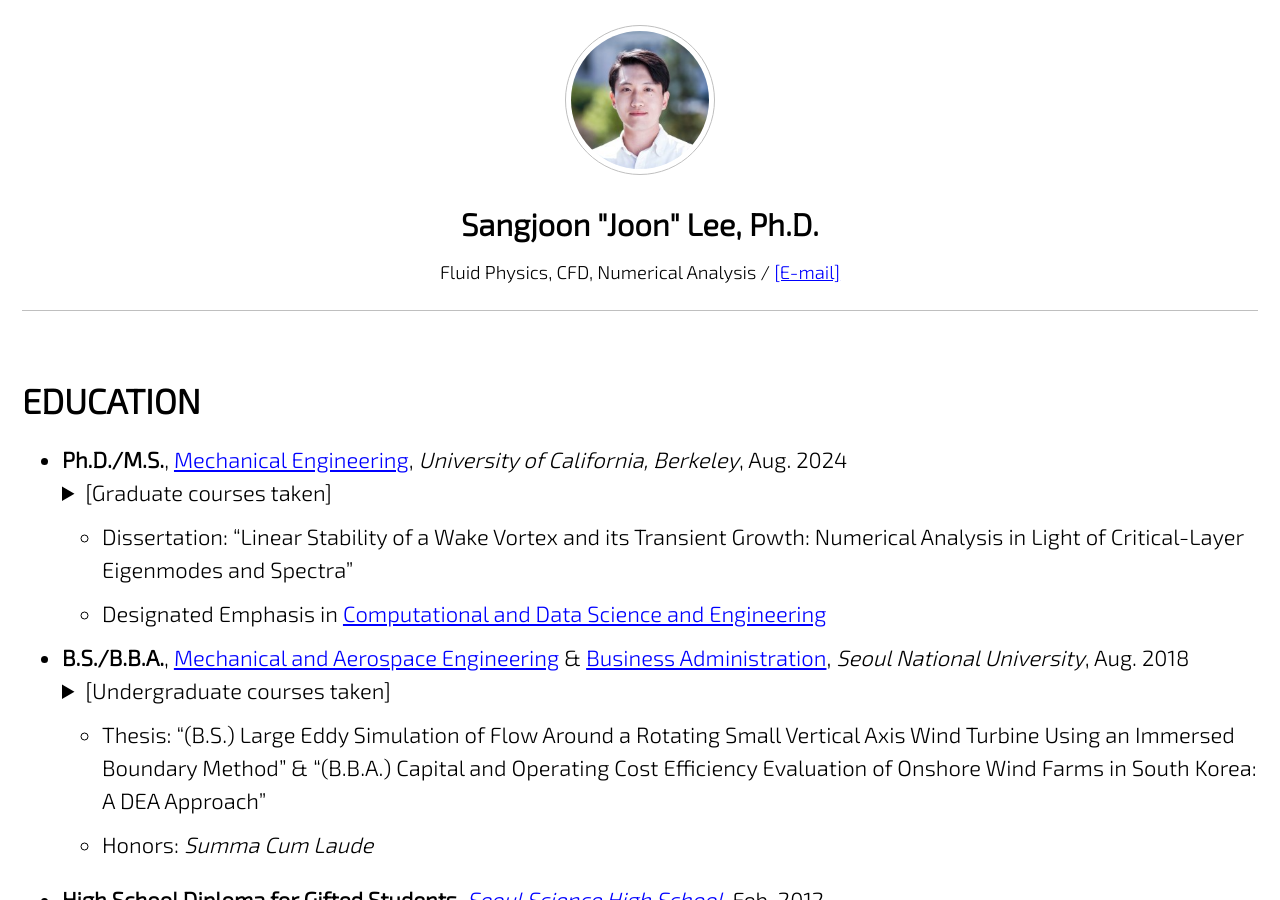
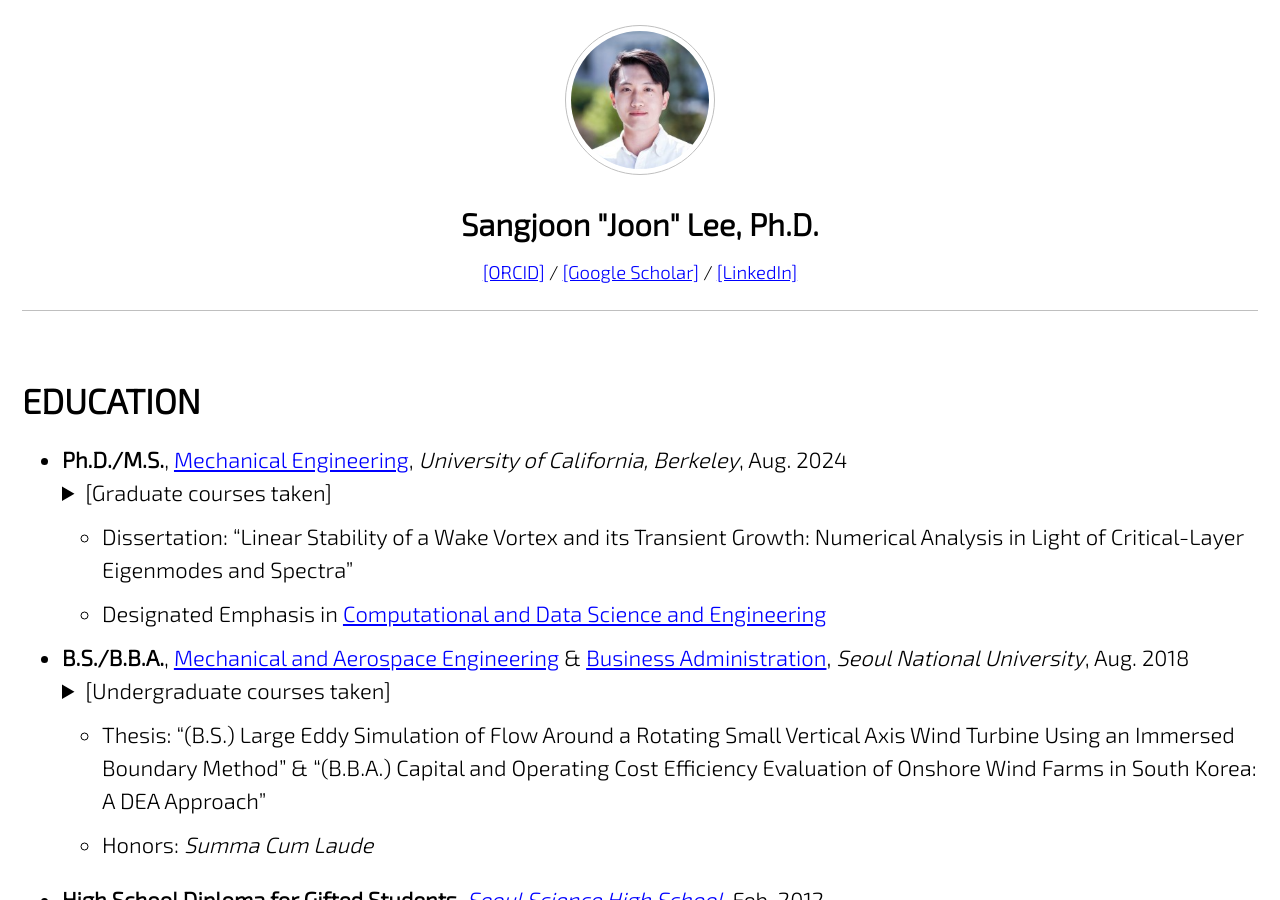
Before and after one commit to jun9303/jun9303.github.io, a Jekyll site: the page built from _pages/about_me.md, in a window 1280 px wide and 900 px high, scrolled down 321 px. Built offline with Jekyll 4.4.1, drawn with Linux system fonts in a browser that asks for light colours; cached includes are drawn as plain includes; nearby versions of some CDN libraries.

Commit message:
Profile Updated 072424

```diff
--- a/_pages/about_me.md
+++ b/_pages/about_me.md
@@ -10,7 +10,7 @@ feature_row:
   - image_path: assets/images/bio-photo-sjlee-200x200.png
     alt: "profile image"
     title: 'Sangjoon "Joon" Lee, Ph.D.'
-    excerpt: "Fluid Physics, CFD, Numerical Analysis / [[E-mail]](mailto:sangjoonlee@berkeley.edu)"
+    excerpt: "[[ORCID]](https://orcid.org/0000-0002-2063-6298) / [[Google Scholar]](https://scholar.google.com/citations?user=AnnGLWwAAAAJ) / [[LinkedIn]](https://www.linkedin.com/in/sangjoonlee93/)"
 ---
 
 {% include feature_row type="center" %}
```
